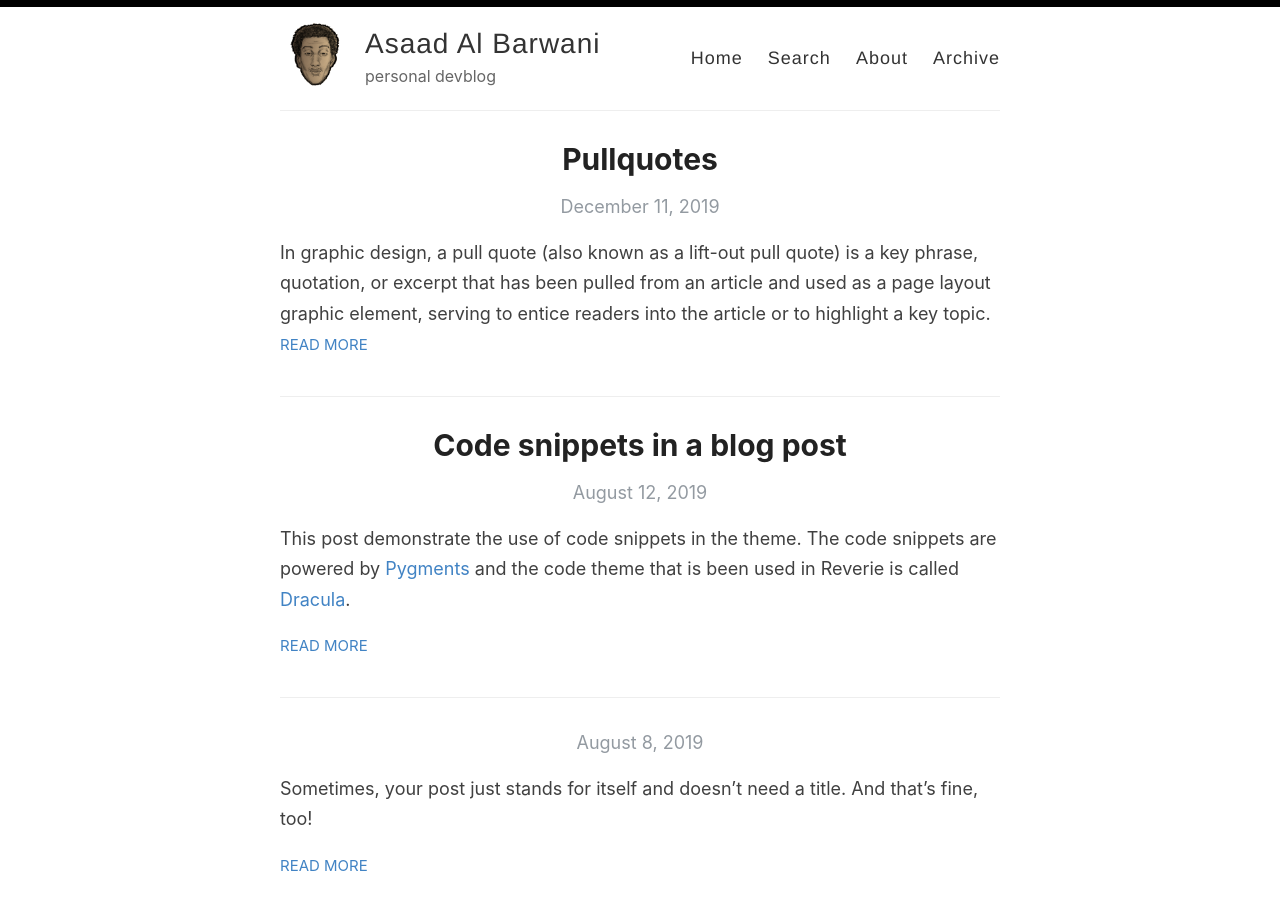
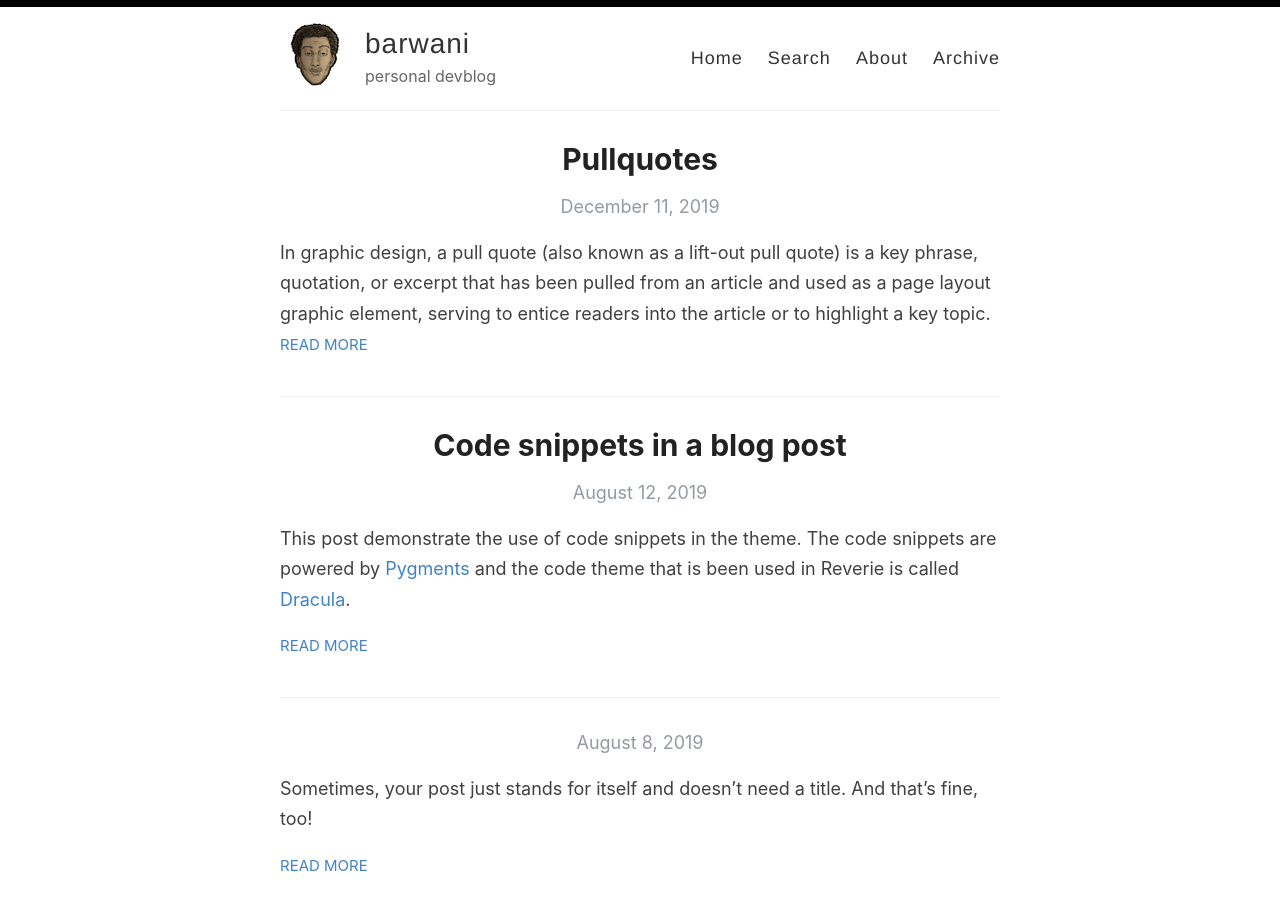
Before and after one commit to barrwani/blog, a Jekyll site: the page built from index.html, in a window 1280 px wide and 900 px high. Built offline with Jekyll 4.4.1, drawn with Linux system fonts in a browser that asks for light colours; the list of posts is cut into pages by our own code.

Commit message:
Update _config.yml

```diff
--- a/_config.yml
+++ b/_config.yml
@@ -3,7 +3,7 @@
 #
 
 # Name of your site (displayed in the header)
-name: Asaad Al Barwani
+name: barwani
 
 # Name of the author
 author: Asaad Al Barwani
```
